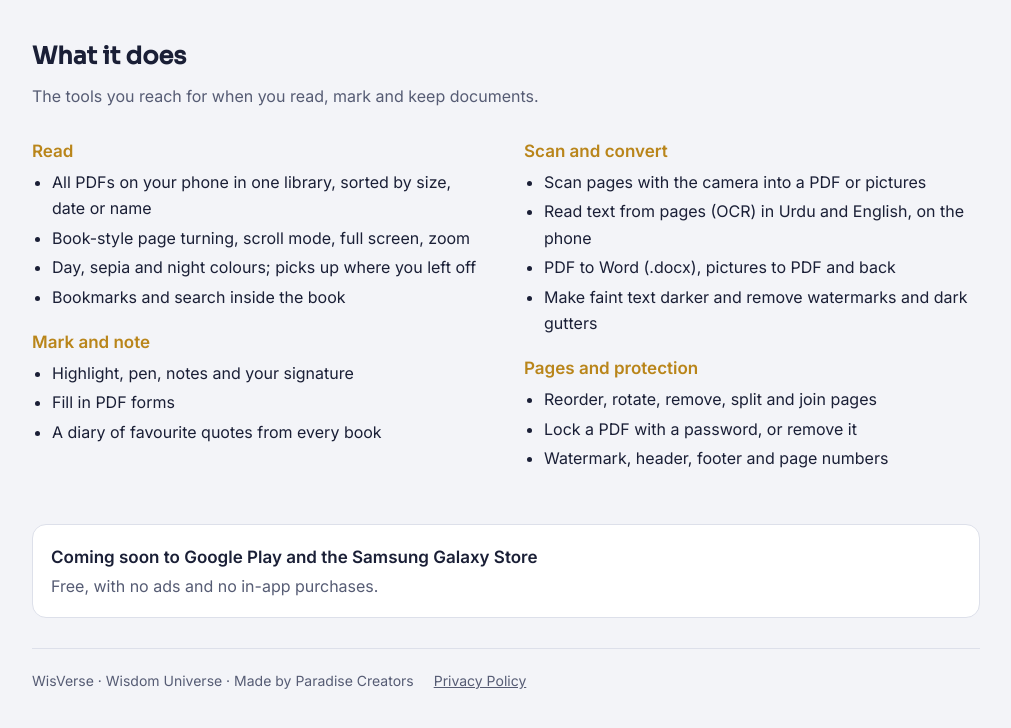
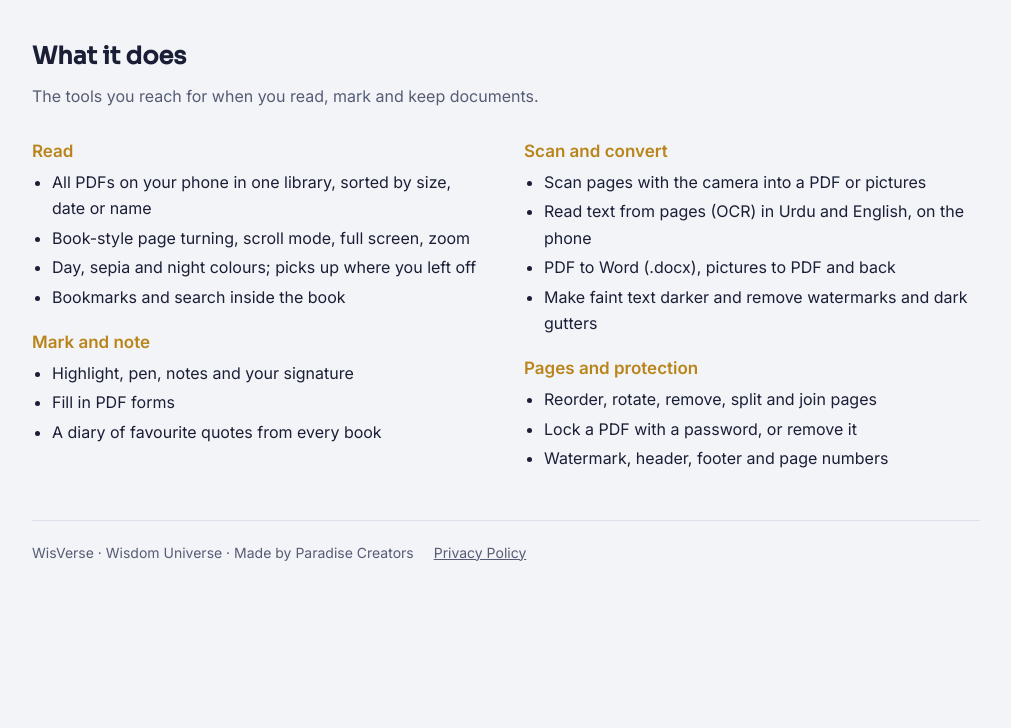
Before and after one commit to kherasuch-web/wisverse-site, a plain HTML site: page index.html in a window 1280 px wide. Shown: the part 648-1376 px from the top of the page, without its empty margins (134-1145 px from the left). After the commit the page ends 1266 px from the top, so only its background shows below. Drawn offline with Linux system fonts and the light colour scheme.

Commit message:
Remove the coming-soon store note
Co-Authored-By: Claude Opus 5.5 <noreply@anthropic.com>
Claude-Session: https://claude.ai/code/session_01SjXaeMBV4X3ZsEfR6vuqjx

```diff
--- a/index.html
+++ b/index.html
@@ -142,13 +142,6 @@ footer a{color:var(--muted)}
 
       </div>
     </div>
-
-    <div class="store">
-      <div>
-        <b><span>Coming soon to Google Play and the Samsung Galaxy Store</span></b>
-        <p><span>Free, with no ads and no in-app purchases.</span></p>
-      </div>
-    </div>
   </div>
 
   <!-- PRIVACY -->
```
Also changed, not shown: privacy.html (+0 -7 lines).
